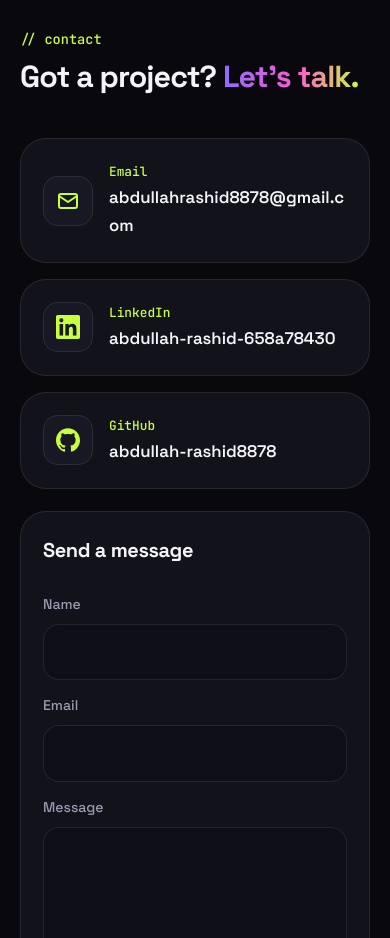
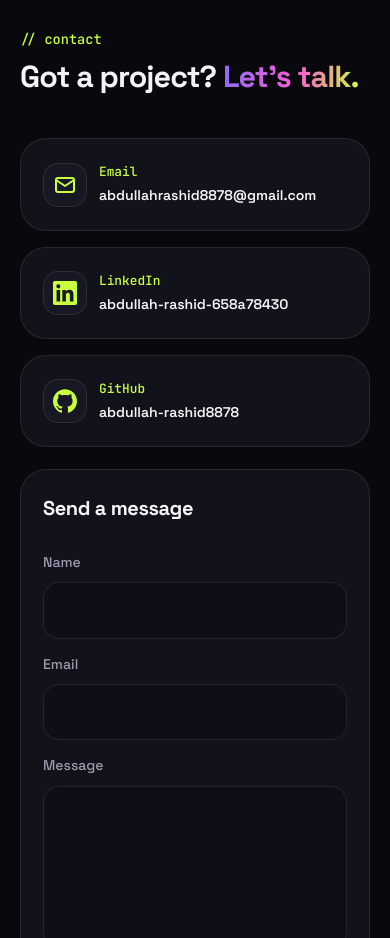
Before and after one commit to Abdullah-Rashid8878/Profile, a plain HTML site: page index.html in a window 390 px wide. Shown: the part 8060-8998 px from the top of the page. Drawn offline with Linux system fonts and the light colour scheme.

Commit message:
Fix email wrap on mobile

```diff
--- a/style.css
+++ b/style.css
@@ -191,7 +191,7 @@ main { max-width: 1100px; margin: 0 auto; padding: 0 20px; }
 .contact-info { display: grid; gap: 16px; }
 .contact-card { display: flex; flex-direction: column; gap: 4px; }
 .contact-card .label { font-family: var(--mono); font-size: .8rem; color: var(--accent); }
-.contact-card .value { font-size: 1.05rem; font-weight: 600; overflow-wrap: anywhere; }
+.contact-card .value { font-size: 1.05rem; font-weight: 600; overflow-wrap: break-word; }
 .form { display: flex; flex-direction: column; gap: 8px; }
 .form label { font-size: .88rem; font-weight: 500; color: var(--muted); margin-top: 6px; }
 .form input, .form textarea { width: 100%; padding: 14px 16px; font: inherit; font-size: 16px; color: var(--text); background: var(--bg-2); border: 1px solid var(--line); border-radius: 16px; outline: none; resize: vertical; transition: .25s; -webkit-appearance: none; appearance: none; }
@@ -294,3 +294,12 @@ body.loading { overflow: hidden; }
 @keyframes ldpulse { 50% { transform: scale(.92); opacity: .8; } }
 @keyframes ldbar { 0% { transform: translateX(-100%); } 100% { transform: translateX(350%); } }
 @keyframes lddots { 0% { content: ""; } 25% { content: "."; } 50% { content: ".."; } 75%, 100% { content: "..."; } }
+
+@media (max-width: 640px) {
+  .contact-card { gap: 12px; }
+  .c-ico { width: 44px; height: 44px; }
+  .contact-card .value {
+    font-size: clamp(.78rem, 3.6vw, .95rem);
+    white-space: nowrap;
+  }
+}
```
